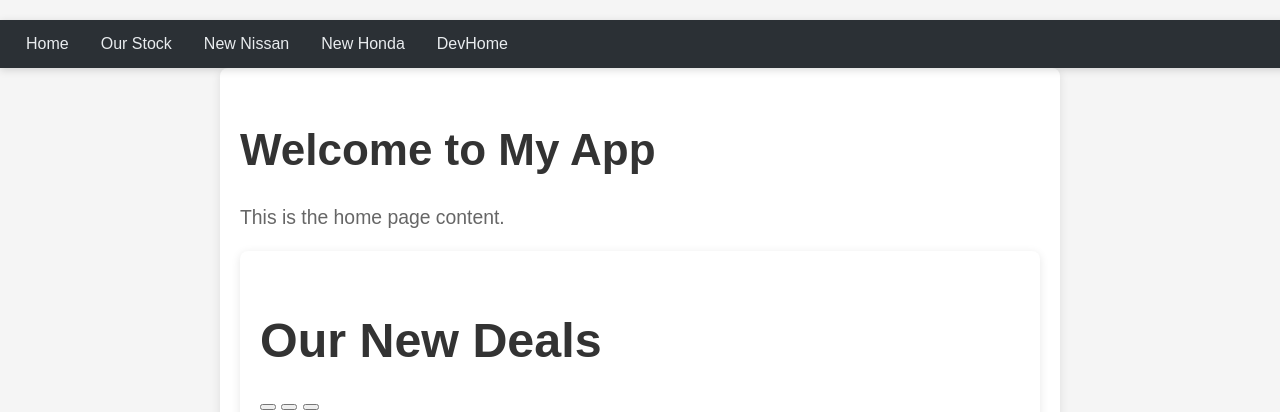
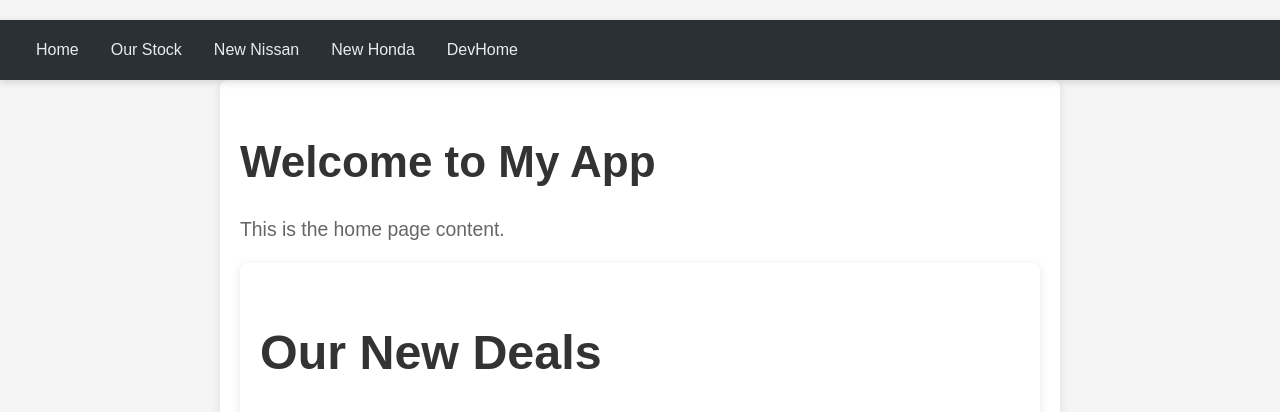
Before and after one commit to Cagedhawk1/91893---Tysen-Main, a Flask app: page /DevHome in a window 1280 px wide; the page is wider, and only the part inside the window is pictured. Shown: the top 412 px of that part. Run offline with Flask 3, Linux system fonts and the light colour scheme; some libraries are stand-ins or nearby versions.

Commit message:
1.5.0 Navbar size increase

```diff
--- a/templates/DevHome.html
+++ b/templates/DevHome.html
@@ -24,7 +24,7 @@
 
         background: #2b3035;
         color: #e9ecef;
-        padding: 10px 16px;
+        padding: 16px 26px;
 
         display: flex;
         align-items: center;
```
